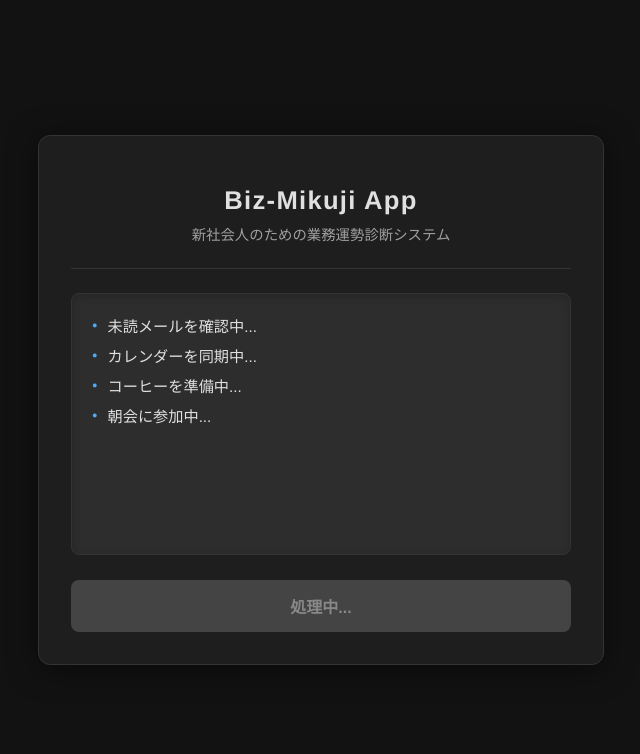
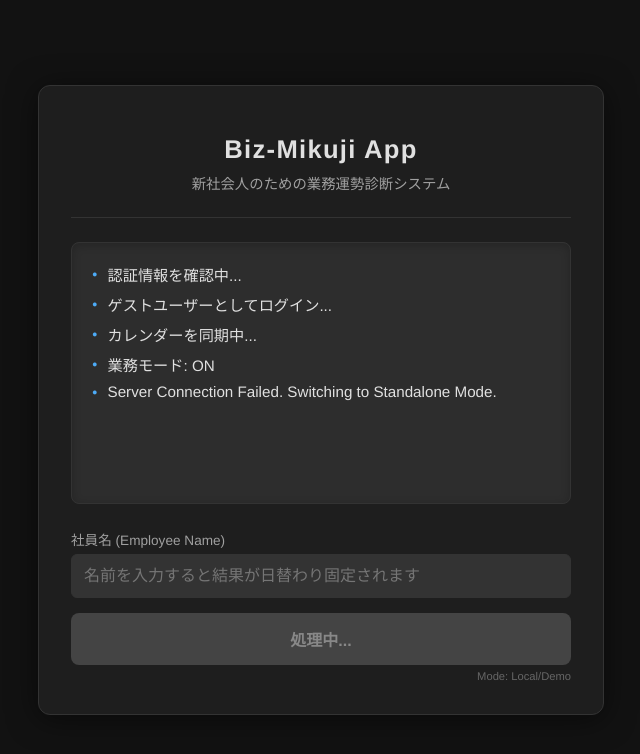
Before and after one commit to daiyatoto7-gif/omikuji, a plain HTML site: page index.html in a window 1280 px wide. Both pictures are taken after a click on the button "出勤打刻 (Start Work)". Shown: the whole page, without its empty margins (319-959 px from the left). Drawn offline with Linux system fonts and the light colour scheme; no server answers.

Commit message:
Update index.html

```diff
--- a/index.html
+++ b/index.html
@@ -15,6 +15,7 @@
             --accent-hover: #339af0;
             --border-color: #333333;
             --window-bg: #2d2d2d;
+            --input-bg: #333;
         }
 
         body {
@@ -93,6 +94,36 @@
             to { opacity: 1; transform: translateY(0); }
         }
 
+        /* 入力フォーム周り */
+        .input-group {
+            margin-bottom: 15px;
+            text-align: left;
+        }
+
+        .input-label {
+            display: block;
+            font-size: 0.85rem;
+            color: var(--sub-text);
+            margin-bottom: 5px;
+        }
+
+        input[type="text"] {
+            width: 100%;
+            padding: 12px;
+            background-color: var(--input-bg);
+            border: 1px solid var(--border-color);
+            border-radius: 6px;
+            color: white;
+            font-size: 1rem;
+            box-sizing: border-box;
+            outline: none;
+            transition: border-color 0.2s;
+        }
+
+        input[type="text"]:focus {
+            border-color: var(--accent-color);
+        }
+
         button {
             background-color: var(--accent-color);
             color: #fff;
@@ -112,10 +143,6 @@
             background-color: var(--accent-hover);
             transform: translateY(-2px);
             box-shadow: 0 6px 8px rgba(0,0,0,0.3);
-        }
-
-        button:active {
-            transform: translateY(0);
         }
 
         button:disabled {
@@ -167,6 +194,13 @@
             color: #888;
             font-size: 0.8rem;
         }
+
+        .server-status {
+            font-size: 0.7rem;
+            color: #666;
+            margin-top: 5px;
+            text-align: right;
+        }
     </style>
 </head>
 <body>
@@ -177,106 +211,68 @@
 
         <div class="system-window" id="output">
             <div class="log-item">System ready...</div>
-            <div class="log-item">Waiting for user action...</div>
+            <div class="log-item">Waiting for user input...</div>
         </div>
 
-        <!-- ボタンはここに1つだけ配置 -->
+        <div class="input-group">
+            <label class="input-label">社員名 (Employee Name)</label>
+            <input type="text" id="username" placeholder="名前を入力すると結果が日替わり固定されます">
+        </div>
+
         <button id="drawBtn" onclick="drawFortune()">出勤打刻 (Start Work)</button>
+        <div class="server-status" id="serverStatus">Mode: Local/Demo</div>
     </div>
 
     <script>
-        // おみくじデータ（新社会人向けネタ）
-        const fortunes = [
-            {
-                type: "ssr",
-                title: "【SSR】特別ボーナス支給",
-                desc: "評価Sランク確定。予想以上の額が振り込まれます。税金のことは一旦忘れましょう。",
-                item: "高級焼肉店の予約",
-                spot: "ATM前"
-            },
-            {
-                type: "sr",
-                title: "【大吉】定時退社RTA成功",
-                desc: "タスクが奇跡的に片付き、定時に颯爽と退社できます。華金です。",
-                item: "映画のチケット",
-                spot: "駅の改札"
-            },
-            {
-                type: "sr",
-                title: "【中吉】有給申請承認",
-                desc: "恐る恐る出した有給申請があっさり通りました。大型連休を錬成しましょう。",
-                item: "旅行雑誌",
-                spot: "自宅のソファ"
-            },
-            {
-                type: "common",
-                title: "【小吉】スタバの差し入れ",
-                desc: "先輩から差し入れがあります。糖分補給で午後の眠気を撃退できます。",
-                item: "新作フラペチーノ",
-                spot: "リフレッシュスペース"
-            },
-            {
-                type: "common",
-                title: "【末吉】会議時間短縮",
-                desc: "2時間の予定だった定例会議が30分で終わりました。浮いた時間は雑談へ。",
-                item: "議事録用ノート",
-                spot: "会議室B"
-            },
-            {
-                type: "bad",
-                title: "【凶】電話対応ラッシュ",
-                desc: "なぜかあなた宛の電話ばかり鳴ります。理不尽なクレーム対応も混ざっています。",
-                item: "保留ボタン",
-                spot: "自席"
-            },
-            {
-                type: "bad",
-                title: "【大凶】休日出勤要請",
-                desc: "金曜夕方に緊急案件発生。「月曜朝イチで」という呪文を聞きます。",
-                item: "最強の栄養ドリンク",
-                spot: "誰もいないオフィス"
-            },
-            {
-                type: "bad",
-                title: "【特異点】同期の退職発表",
-                desc: "「話があるんだけど」と呼び出されました。彼は自由を手に入れるようです。",
-                item: "送別会の案内メール",
-                spot: "居酒屋の個室"
-            }
+        // フォールバック用ローカルデータ（サーバー未接続時に使用）
+        const localFortunes = [
+            { type: "ssr", title: "【SSR】特別ボーナス支給", desc: "評価Sランク確定。税金は忘れましょう。", item: "高級焼肉", spot: "ATM前" },
+            { type: "sr", title: "【大吉】定時退社RTA成功", desc: "華金です。颯爽と退社しましょう。", item: "映画チケット", spot: "駅の改札" },
+            { type: "sr", title: "【中吉】有給申請承認", desc: "大型連休を錬成しましょう。", item: "旅行雑誌", spot: "自宅ソファ" },
+            { type: "common", title: "【小吉】スタバ差し入れ", desc: "糖分補給で眠気を撃退。", item: "新作フラペチーノ", spot: "リフレッシュスペース" },
+            { type: "common", title: "【末吉】会議時間短縮", desc: "浮いた時間は雑談へ。", item: "議事録ノート", spot: "会議室B" },
+            { type: "bad", title: "【凶】電話対応ラッシュ", desc: "理不尽なクレームも混ざっています。", item: "保留ボタン", spot: "自席" },
+            { type: "bad", title: "【大凶】休日出勤要請", desc: "月曜朝イチの呪文。", item: "栄養ドリンク", spot: "無人のオフィス" },
+            { type: "bad", title: "【特異点】同期の退職発表", desc: "彼は自由を手に入れるようです。", item: "送別会案内", spot: "居酒屋個室" }
         ];
 
         const output = document.getElementById('output');
         const btn = document.getElementById('drawBtn');
+        const usernameInput = document.getElementById('username');
+        const serverStatus = document.getElementById('serverStatus');
         let isProcessing = false;
 
-        function drawFortune() {
+        async function drawFortune() {
             if (isProcessing) return;
             isProcessing = true;
             btn.disabled = true;
             btn.innerText = "処理中...";
 
+            // 入力された名前を取得
+            const username = usernameInput.value.trim();
+
             // ウィンドウをリセット
             output.innerHTML = '';
 
             const logs = [
-                "未読メールを確認中...",
+                "認証情報を確認中...",
+                username ? `社員名: ${username} を認識...` : "ゲストユーザーとしてログイン...",
                 "カレンダーを同期中...",
-                "コーヒーを準備中...",
-                "朝会に参加中...",
                 "業務モード: ON"
             ];
 
+            // ログ表示アニメーション
             let logIndex = 0;
-
-            const logInterval = setInterval(() => {
+            const logInterval = setInterval(async () => {
                 if (logIndex < logs.length) {
                     addLog(logs[logIndex]);
                     logIndex++;
                 } else {
                     clearInterval(logInterval);
-                    showResult();
+                    // ログ表示後に結果取得へ
+                    await fetchAndShowResult(username);
                 }
-            }, 600);
+            }, 500);
         }
 
         function addLog(text) {
@@ -287,27 +283,76 @@
             output.scrollTop = output.scrollHeight;
         }
 
-        function showResult() {
-            const result = fortunes[Math.floor(Math.random() * fortunes.length)];
+        // サーバー通信と結果表示ロジック
+        async function fetchAndShowResult(username) {
+            let resultData;
+            let processTime;
+            let isServer = false;
 
+            try {
+                // ローカルサーバーへ問い合わせ（Canvasプレビューでは失敗します）
+                const response = await fetch('http://localhost:5000/api/fortune', {
+                    method: 'POST',
+                    headers: { 'Content-Type': 'application/json' },
+                    body: JSON.stringify({ name: username })
+                });
+
+                if (!response.ok) throw new Error('Server Error');
+
+                const data = await response.json();
+                resultData = data.result;
+                processTime = data.process_time;
+                isServer = true;
+                addLog("Successfully connected to Python Backend.");
+
+            } catch (error) {
+                // サーバー通信失敗時はローカルロジック（フォールバック）
+                addLog("Server Connection Failed. Switching to Standalone Mode.");
+                // 名前がある場合はJS側でも簡易的な固定ロジックを試みる（日付シードはJSのみだと複雑なので簡易ハッシュ）
+                if (username) {
+                    const today = new Date().toDateString();
+                    const pseudoSeed = stringToHash(today + username);
+                    resultData = localFortunes[Math.abs(pseudoSeed) % localFortunes.length];
+                } else {
+                    resultData = localFortunes[Math.floor(Math.random() * localFortunes.length)];
+                }
+                processTime = (Math.random()).toFixed(2);
+            }
+
+            // 結果表示
             setTimeout(() => {
                 const resultCard = document.createElement('div');
-                resultCard.className = `result-card ${result.type}`;
+                resultCard.className = `result-card ${resultData.type}`;
                 resultCard.innerHTML = `
-                    <span class="result-title">${result.title}</span>
-                    <div class="result-detail"><span class="label">状況:</span> ${result.desc}</div>
-                    <div class="result-detail"><span class="label">アイテム:</span> ${result.item}</div>
-                    <div class="result-detail"><span class="label">スポット:</span> ${result.spot}</div>
-                    <div style="margin-top:15px; font-size: 0.8rem; color: #666; text-align: right;">処理完了: ${new Date().toLocaleTimeString()}</div>
+                    <span class="result-title">${resultData.title}</span>
+                    <div class="result-detail"><span class="label">状況:</span> ${resultData.desc}</div>
+                    <div class="result-detail"><span class="label">アイテム:</span> ${resultData.item}</div>
+                    <div class="result-detail"><span class="label">スポット:</span> ${resultData.spot}</div>
+                    <div style="margin-top:15px; font-size: 0.8rem; color: #666; text-align: right;">
+                        処理完了: ${processTime}s <br>
+                        Source: ${isServer ? 'Python Server' : 'Local Browser (JS)'}
+                    </div>
                 `;
                 output.appendChild(resultCard);
                 output.scrollTop = output.scrollHeight;
 
-                // ボタン復帰
                 btn.disabled = false;
                 btn.innerText = '翌日出勤 (Retry)';
+                serverStatus.innerText = `Mode: ${isServer ? 'Python Backend' : 'Standalone (Demo)'}`;
                 isProcessing = false;
-            }, 600);
+            }, 400);
+        }
+
+        // 簡易ハッシュ関数（JS側での結果固定用）
+        function stringToHash(string) {
+            let hash = 0;
+            if (string.length === 0) return hash;
+            for (let i = 0; i < string.length; i++) {
+                const char = string.charCodeAt(i);
+                hash = ((hash << 5) - hash) + char;
+                hash = hash & hash;
+            }
+            return hash;
         }
     </script>
 </body>
```
